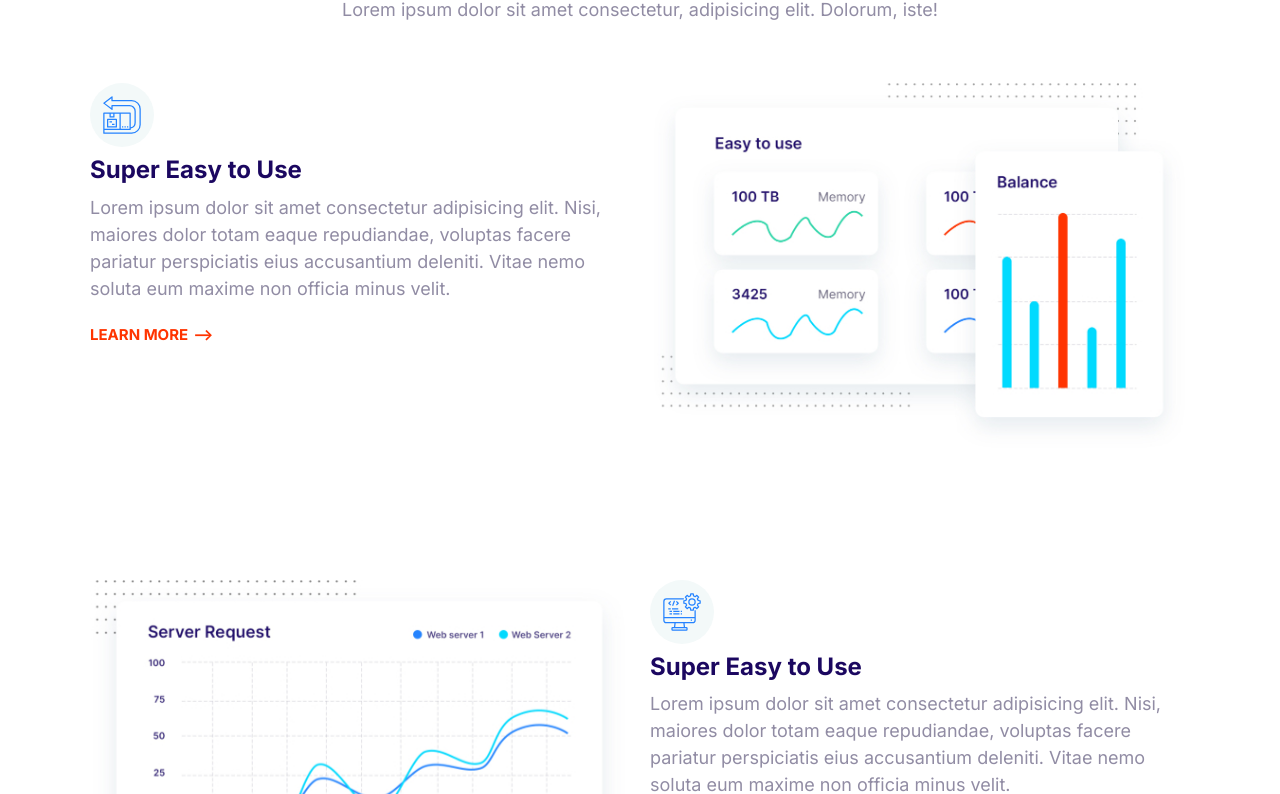
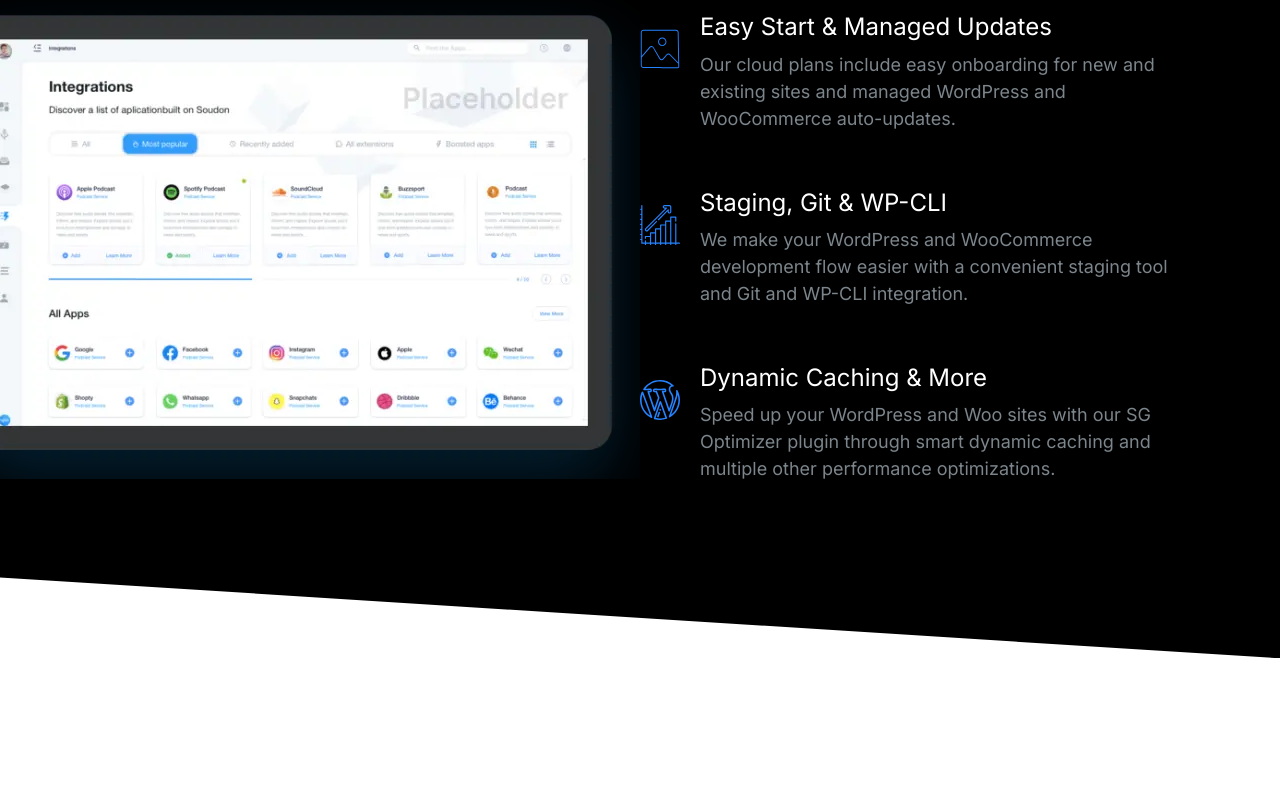
Before and after one commit to Thom52/thomify, a plain HTML site: page index.html in a window 1280 px wide. Shown: the part 151-945 px from the top of the page. After the commit the page ends 809 px from the top, so only its background shows below. Drawn offline with Linux system fonts and the light colour scheme.

Commit message:
Built and defined styles for showcase block.

```diff
--- a/css/styles.css
+++ b/css/styles.css
@@ -16,6 +16,11 @@
 }
 
 /* Typography -------------------- */
+
+::selection {
+  background: var(--colour_primary);
+  color: #fff;
+}
 
 html {
   font-size: 62.5%;
@@ -46,6 +51,7 @@ h2 {
 
 h3 {
   font-size: 3rem;
+  font-weight: 500;
 }
 
 p {
@@ -139,7 +145,6 @@ a {
 .list {
   list-style: none;
   padding-left: 0;
-  color: var(--colour_headings);
 }
 
 .list--inline .list__item {
@@ -150,6 +155,7 @@ a {
 .list--tick {
   list-style-image: url(../images/tick.svg);
   padding-left: 3rem;
+  color: var(--colour_headings);
 }
 
 .list--tick .list__item {
@@ -423,6 +429,7 @@ a {
 
 .media {
   display: flex;
+  margin-bottom: 4rem;
 }
 
 .media__title {
@@ -636,18 +643,20 @@ a {
   color: #7b858b;
 }
 
-.block--dark .block__heading {
-  color: white;
+.block--dark h1,
+.block--dark h2,
+.block--dark h3 {
+  color: #fff;
 }
 
 .block--skewed-right {
   padding-bottom: calc(var(--padding-vertical) + 4rem);
-  clip-path: polygon(0% 0%, 100% 0%, 100% 100%, 0% 80%);
+  clip-path: polygon(0% 0%, 100% 0%, 100% 100%, 0% 90%);
 }
 
 .block--skewed-left {
   padding-bottom: calc(var(--padding-vertical) + 4rem);
-  clip-path: polygon(0% 0%, 100% 0%, 100% 80%, 0% 100%);
+  clip-path: polygon(0% 0%, 100% 0%, 100% 90%, 0% 100%);
 }
 
 .container {
@@ -720,10 +729,6 @@ a {
 }
 
 /* Hero -------------------- */
-
-.hero {
-  clip-path: polygon(0% 0%, 100% 0%, 100% 90%, 0% 100%);
-}
 
 .hero__tagline {
   font-size: 2rem;
@@ -808,3 +813,24 @@ a {
     order: 2;
   }
 }
+
+/* Showcase Block -------------------- */
+
+.block-showcase__image {
+  width: 100%;
+}
+
+@media screen and (min-width: 768px) {
+  .block-showcase .grid {
+    grid-template-columns: 50% 50%;
+  }
+
+  .block-showcase__picture {
+    justify-self: end;
+  }
+
+  .block-showcase__image {
+    width: auto;
+    max-width: 700px;
+  }
+}
--- a/index.html
+++ b/index.html
@@ -15,126 +15,74 @@
     <link rel="stylesheet" href="css/styles.css" />
   </head>
   <body>
-    <section class="block container">
+    <section class="block block--dark block--skewed-right block-showcase">
       <header class="block__header">
-        <h2>Host on the Cloud to Keep Growing</h2>
-        <p>
-          Lorem ipsum dolor sit amet consectetur, adipisicing elit. Dolorum,
-          iste!
-        </p>
+        <h2>User-Friendly Control Panel</h2>
       </header>
-      <article class="grid grid--cols-2 feature">
-        <div class="feature__content">
-          <span class="icon-container">
-            <svg class="icon icon--primary">
-              <use xlink:href="images/sprite.svg#easy"></use>
-            </svg>
-          </span>
-          <h3 class="feature__heading">Super Easy to Use</h3>
-          <p>
-            Lorem ipsum dolor sit amet consectetur adipisicing elit. Nisi,
-            maiores dolor totam eaque repudiandae, voluptas facere pariatur
-            perspiciatis eius accusantium deleniti. Vitae nemo soluta eum maxime
-            non officia minus velit.
-          </p>
-          <a href="#" class="link_arrow">Learn More</a>
-        </div>
-        <picture>
+      <div class="container grid grid--cols-2">
+        <picture class="block-showcase__picture">
           <source
             type="image/webp"
-            srcset="images/easy.webp 1x, images/easy@2x.webp 2x"
+            srcset="images/ipad.webp 1x, images/ipad@2x.webp 2x"
           />
           <source
-            type="image/jpg"
-            srcset="images/easy.jpg 1x, images/easy@2x.jpg 2x"
+            type="image/png"
+            srcset="images/ipad.png 1x, images/ipad@2x.png 2x"
           />
-          <img class="feature__image" src="images/easy@2x.jpg" alt="" />
+          <img class="block-showcase__image" src="images/ipad.png" alt="" />
         </picture>
-      </article>
-      <article class="grid grid--cols-2 feature">
-        <div class="feature__content">
-          <span class="icon-container">
+        <ul class="list">
+          <li>
+            <div class="media">
+              <div class="media__image">
                 <svg class="icon icon--primary">
-              <use xlink:href="images/sprite.svg#computer"></use>
+                  <use xlink:href="images/sprite.svg#snap"></use>
                 </svg>
-          </span>
-          <h3 class="feature__heading">Super Easy to Use</h3>
+              </div>
+              <div class="media__body">
+                <h3 class="media__title">Easy Start & Managed Updates</h3>
                 <p>
-            Lorem ipsum dolor sit amet consectetur adipisicing elit. Nisi,
-            maiores dolor totam eaque repudiandae, voluptas facere pariatur
-            perspiciatis eius accusantium deleniti. Vitae nemo soluta eum maxime
-            non officia minus velit.
+                  Our cloud plans include easy onboarding for new and existing
+                  sites and managed WordPress and WooCommerce auto-updates.
                 </p>
-          <a href="#" class="link_arrow">Learn More</a>
               </div>
-        <picture>
-          <source
-            type="image/webp"
-            srcset="images/fast.webp 1x, images/fast@2x.webp 2x"
-          />
-          <source
-            type="image/jpg"
-            srcset="images/fast.jpg 1x, images/fast@2x.jpg 2x"
-          />
-          <img class="feature__image" src="images/fast@2x.jpg" alt="" />
-        </picture>
-      </article>
-      <article class="grid grid--cols-2 feature">
-        <div class="feature__content">
-          <span class="icon-container">
+            </div>
+          </li>
+          <li>
+            <div class="media">
+              <div class="media__image">
                 <svg class="icon icon--primary">
-              <use xlink:href="images/sprite.svg#settings"></use>
+                  <use xlink:href="images/sprite.svg#growth"></use>
                 </svg>
-          </span>
-          <h3 class="feature__heading">Super Easy to Use</h3>
+              </div>
+              <div class="media__body">
+                <h3 class="media__title">Staging, Git & WP-CLI</h3>
                 <p>
-            Lorem ipsum dolor sit amet consectetur adipisicing elit. Nisi,
-            maiores dolor totam eaque repudiandae, voluptas facere pariatur
-            perspiciatis eius accusantium deleniti. Vitae nemo soluta eum maxime
-            non officia minus velit.
+                  We make your WordPress and WooCommerce development flow easier
+                  with a convenient staging tool and Git and WP-CLI integration.
                 </p>
-          <a href="#" class="link_arrow">Learn More</a>
               </div>
-        <picture>
-          <source
-            type="image/webp"
-            srcset="images/wordpress.webp 1x, images/wordpress@2x.webp 2x"
-          />
-          <source
-            type="image/jpg"
-            srcset="images/wordpress.jpg 1x, images/wordpress@2x.jpg 2x"
-          />
-          <img class="feature__image" src="images/wordpress@2x.jpg" alt="" />
-        </picture>
-      </article>
-      <article class="grid grid--cols-2 feature">
-        <div class="feature__content">
-          <span class="icon-container">
+            </div>
+          </li>
+          <li>
+            <div class="media">
+              <div class="media__image">
                 <svg class="icon icon--primary">
-              <use xlink:href="images/sprite.svg#clock"></use>
+                  <use xlink:href="images/sprite.svg#wordpress"></use>
                 </svg>
-          </span>
-          <h3 class="feature__heading">Super Easy to Use</h3>
+              </div>
+              <div class="media__body">
+                <h3 class="media__title">Dynamic Caching & More</h3>
                 <p>
-            Lorem ipsum dolor sit amet consectetur adipisicing elit. Nisi,
-            maiores dolor totam eaque repudiandae, voluptas facere pariatur
-            perspiciatis eius accusantium deleniti. Vitae nemo soluta eum maxime
-            non officia minus velit.
+                  Speed up your WordPress and Woo sites with our SG Optimizer plugin
+                  through smart dynamic caching and multiple other performance
+                  optimizations.
                 </p>
-          <a href="#" class="link_arrow">Learn More</a>
               </div>
-        <picture>
-          <source
-            type="image/webp"
-            srcset="images/support.webp 1x, images/support@2x.webp 2x"
-          />
-          <source
-            type="image/jpg"
-            srcset="images/support.jpg 1x, images/support@2x.jpg 2x"
-          />
-          <img class="feature__image" src="images/support@2x.jpg" alt="" />
-        </picture>
-      </article>
+            </div>
+          </div>
+          </li>
+        </ul>
     </section>
     <script src="js/main.js"></script>
   </body>
```
Also changed, not shown: components/showcase-block.html (added, +69 -0 lines), images/ipad.png (added), images/ipad.webp (added), images/ipad@2x.png (added), images/ipad@2x.webp (added). Lines whose indentation alone changed are shown as unchanged.
